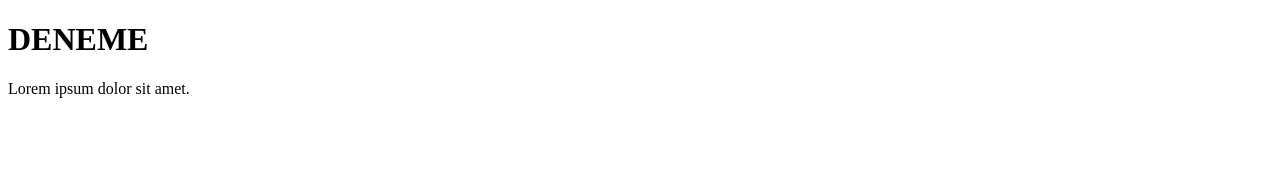
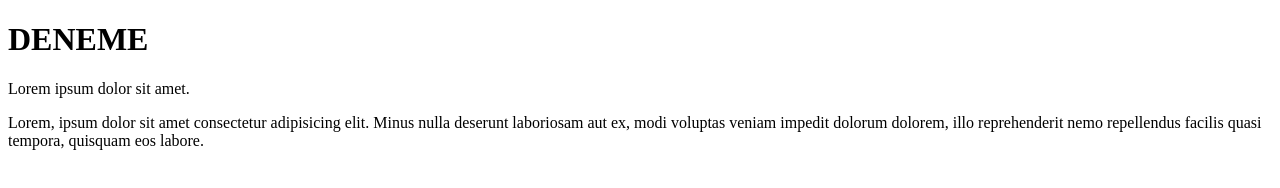
Before and after one commit to busraberber/kodluyoruzilkrepo, a plain HTML site: page index.html in a window 1280 px wide. Drawn offline with Linux system fonts and the light colour scheme.

```diff
--- a/scss/index.html
+++ b/index.html
@@ -9,5 +9,11 @@
     <h1>DENEME</h1>
 
     <p>Lorem ipsum dolor sit amet.</p>
+    <p>
+      Lorem, ipsum dolor sit amet consectetur adipisicing elit. Minus nulla
+      deserunt laboriosam aut ex, modi voluptas veniam impedit dolorum dolorem,
+      illo reprehenderit nemo repellendus facilis quasi tempora, quisquam eos
+      labore.
+    </p>
   </body>
 </html>
```
Also changed, not shown: css/style.css (deleted), 2 other files.
